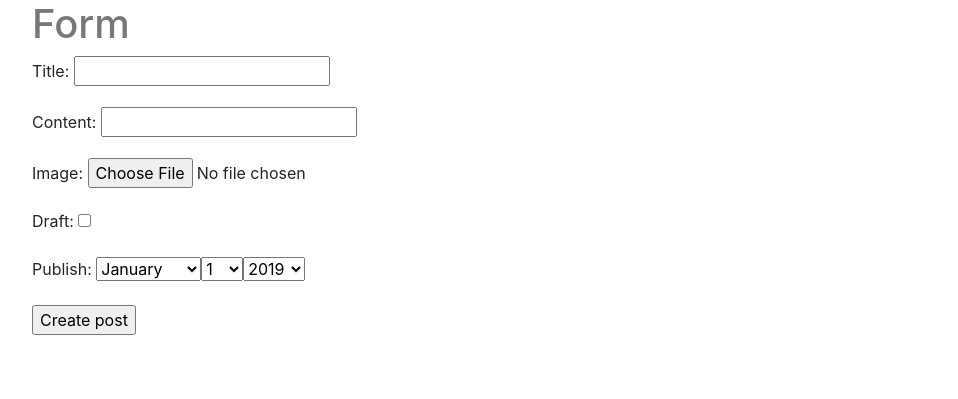
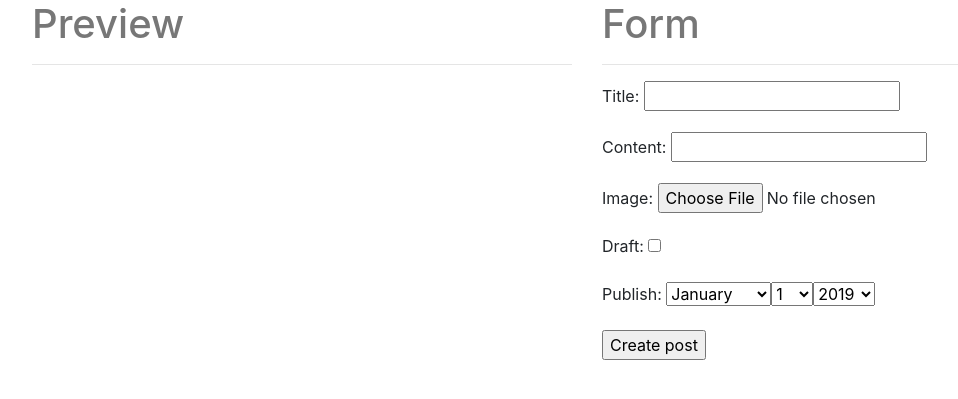
Before and after one commit to freqq/django-blog, a Django app: template blog/templates/post_form.html in a window 1280 px wide. Shown: the top 399 px of the page, without its empty margins (53-1011 px from the left). Run offline with Django 3.2, Linux system fonts and the light colour scheme; the template is opened without the code that fills it: values that come from a table or form of the project are taken from there, others are empty; some libraries are stand-ins or nearby versions.

Commit message:
Added custom live post content preview

```diff
--- a/blog/blog/settings.py
+++ b/blog/blog/settings.py
@@ -37,6 +37,7 @@ INSTALLED_APPS = [
     'django.contrib.sessions',
     'django.contrib.messages',
     'django.contrib.staticfiles',
+    'markdown_deux',
     'pagedown',
     'posts',
 ]
--- a/blog/posts/forms.py
+++ b/blog/posts/forms.py
@@ -3,7 +3,7 @@ from .models import Post
 from pagedown.widgets import PagedownWidget
 
 class PostForm(forms.ModelForm):
-    content = forms.CharField(widget=PagedownWidget)
+    content = forms.CharField(widget=PagedownWidget(show_preview=False))
     publish = forms.DateField(widget=forms.SelectDateWidget)
     class Meta:
         model = Post
--- a/blog/posts/models.py
+++ b/blog/posts/models.py
@@ -4,6 +4,8 @@ from django.db.models.signals import pre_save
 from django.utils.text import slugify
 from django.conf import settings
 from django.utils import timezone
+from markdown_deux import markdown
+from django.utils.safestring import mark_safe
 
 # Create your models here.
 
@@ -38,6 +40,14 @@ class Post(models.Model):
     def get_absolute_url(self):
         return reverse('detail', args=[str(self.slug)])
 
+    def get_markdown(self):
+        return mark_safe(markdown(self.content))
+
+
+
+
+
+
 def create_slug(instance, new_slug=None):
     slug = slugify(instance.title)
     if new_slug is not None:
--- a/blog/posts/views.py
+++ b/blog/posts/views.py
@@ -54,7 +54,7 @@ def post_create(request):
         raise Http404
 
     #if not request.user.is_authenticated():
-    #    raise Http404
+    #   raise Http404
 
     form = PostForm(request.POST or None, request.FILES or None)
     if form.is_valid():
--- a/blog/templates/base.html
+++ b/blog/templates/base.html
@@ -63,6 +63,41 @@
                         var markedContent = marked(content)
                         $(this).html(markedContent)
                     })
+                $(".post-detail-item img")
+                    .each(function () {
+                        $(this).addClass("img-fluid")
+                    })
+
+                var titleItem = $("#id_title")
+                $("#preview-title").text(titleItem.val())
+
+                var contentItem = $("#id_content")
+                $("#preview-content").html(marked(contentItem.val()))
+
+                function setContent(value){
+                    var markedContent = marked(value)
+                    $("#preview-content").html(markedContent)
+                    $("#preview-content img").each(function(){
+                        $(this).addClass("img-fluid")
+                    })
+                }
+                setContent(contentItem.val())
+
+                contentItem.keyup(function(){
+                    var newContent = $(this).val()
+                    setContent(newContent)
+                })
+
+                function setTitle(value){
+                    $("#preview-title").text(value)
+                }
+
+                setTitle(titleItem.val())
+
+                titleItem.keyup(function(){
+                    var newTitle = $(this).val()
+                    setTitle(newTitle)
+                })
             })
     </script>
 </body>
--- a/blog/templates/post_detail.html
+++ b/blog/templates/post_detail.html
@@ -21,7 +21,7 @@
             data-size="small"
             data-show-faces="true"
             data-share="true"></div>
-        <p class="content-markdown">{{instance.content}}</p>
+        <p class="post-detail-item">{{instance.get_markdown}}</p>
 
         <div
             class="fb-comments"
--- a/blog/templates/post_form.html
+++ b/blog/templates/post_form.html
@@ -4,13 +4,24 @@
 {% endblock head_extra %}
 
 {% block content %}
-
+    <div class="row create-form">
+        <div class="col-sm-6">
+            <h1>Preview</h1>
+            <hr/>
+            <div class="content-preview">
+                <h3 id="preview-title"></h3>
+                <p id="preview-content"></p>
+            </div>
+        </div>
+        <div class="col-sm-6">
             <h1>Form</h1>
-
+            <hr/>
             <form method="POST" action="" enctype="multipart/form-data">
                 {% csrf_token %}
                 {{form.as_p}}
                 <input type="submit" value="Create post"/>
             </form>
+        </div>
+    </div>
 
 {% endblock content %}
--- a/blog/templates/post_list.html
+++ b/blog/templates/post_list.html
@@ -13,7 +13,7 @@
             <div class="row">
                 <div class="col-sm-12">
                     <div class="card">
-                        <div class="card-body">
+                        <div class="card-body post-detail-item">
                             {% if obj.image %}
                             <img src="{{obj.image.url}}" class="img-fluid" />
                             {% endif %}
@@ -23,7 +23,7 @@
                                 <a href="{{ obj.get_absolute_url }}">{{obj.title}}</a>
                                 <small>{{obj.timestamp|timesince}}</small>
                             </h3>
-                            <p class="content-markdown">{{obj.content|truncatechars:120}}</p>
+                            <p>{{obj.get_markdown|truncatewords_html:9}}</p>
                             <p class="card-text">
                                 <a href="{{ obj.get_absolute_url }}" class="btn btn-primary" role="button">View</a>
                             </p>
```
Also changed, not shown: blog/db.sqlite3, media_cdn/None/12522983_10153367597701453_613757760776928464_n_qKxEAQD.jpg (added), 1 other file. Lines whose indentation alone changed are shown as unchanged.
